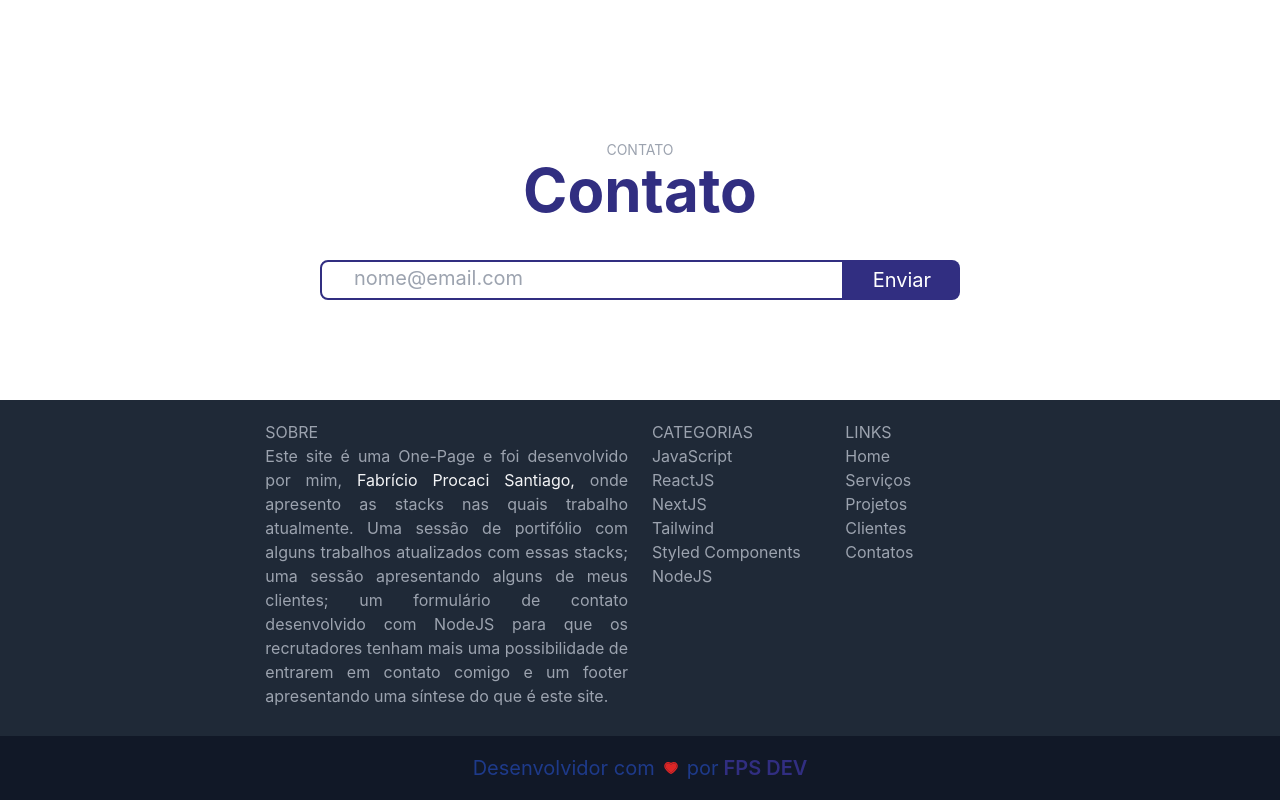
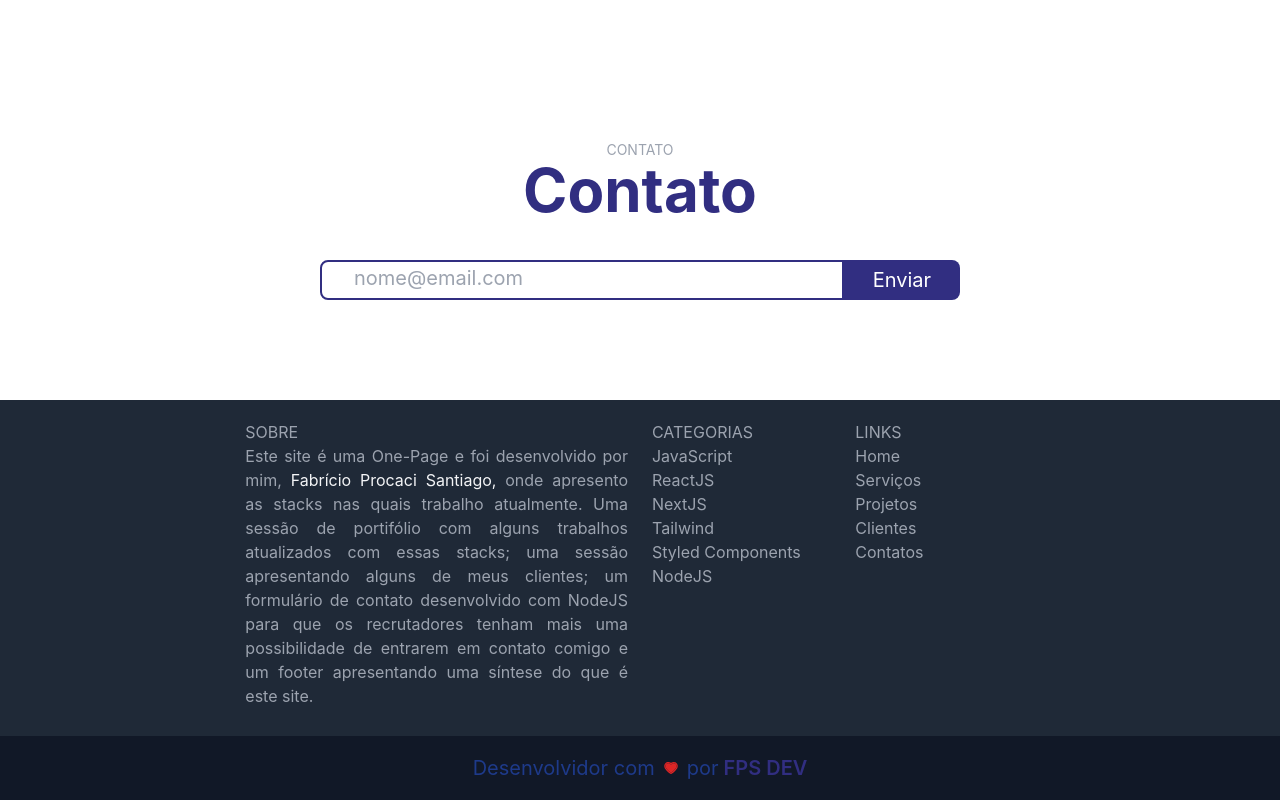
Before and after one commit to fprocaci/projeto-2, a Next.js app: page / in a window 1280 px wide. Shown: the part 2916-3716 px from the top of the page. Built offline with nearby package versions, Linux system fonts and the light colour scheme.

Commit message:
atualizando footer

```diff
--- a/pages/footer.jsx
+++ b/pages/footer.jsx
@@ -4,7 +4,7 @@
 export default function footer() {
   return (
     <div className="w-full flex flex-col items-center bg-gray-800">
-      <div className="w-full lg:w-8/12 h-auto flex justify-center px-10">
+      <div className="w-full lg:w-8/12 h-auto flex justify-center px-5">
         <div className="w-full lg:w-6/12 flex flex-col px-1 py-7 sm:pt-5 sm:px-3 ">
           <h4 className="text-gray-400">SOBRE</h4>
           <p className="text-gray-400 text-justify">
```
